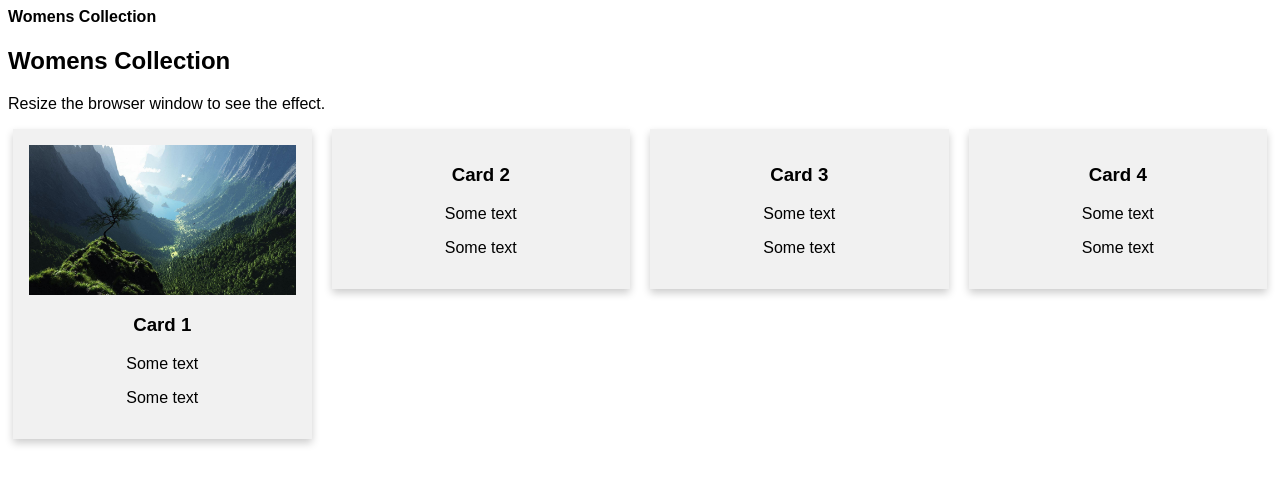
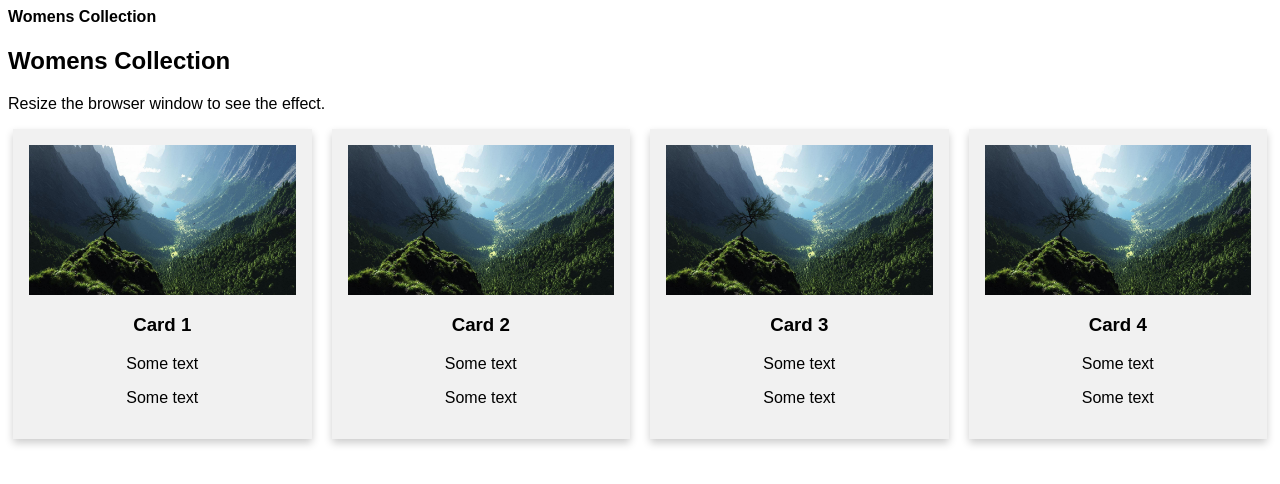
Before and after one commit to JaganSiva/jaganamarnath, a plain HTML site: page womens.html in a window 1280 px wide. Drawn offline with Linux system fonts and the light colour scheme.

Commit message:
Update womens.html
Signed-off-by: JaganSiva <80506796+JaganSiva@users.noreply.github.com>

```diff
--- a/womens.html
+++ b/womens.html
@@ -63,6 +63,7 @@ body {
 
   <div class="column">
     <div class="card">
+      <img src="hills.jpg" alt="Avatar" style="width:100%">
       <h3>Card 2</h3>
       <p>Some text</p>
       <p>Some text</p>
@@ -71,6 +72,7 @@ body {
 
   <div class="column">
     <div class="card">
+      <img src="hills.jpg" alt="Avatar" style="width:100%">
       <h3>Card 3</h3>
       <p>Some text</p>
       <p>Some text</p>
@@ -79,6 +81,7 @@ body {
 
   <div class="column">
     <div class="card">
+      <img src="hills.jpg" alt="Avatar" style="width:100%">
       <h3>Card 4</h3>
       <p>Some text</p>
       <p>Some text</p>
```
